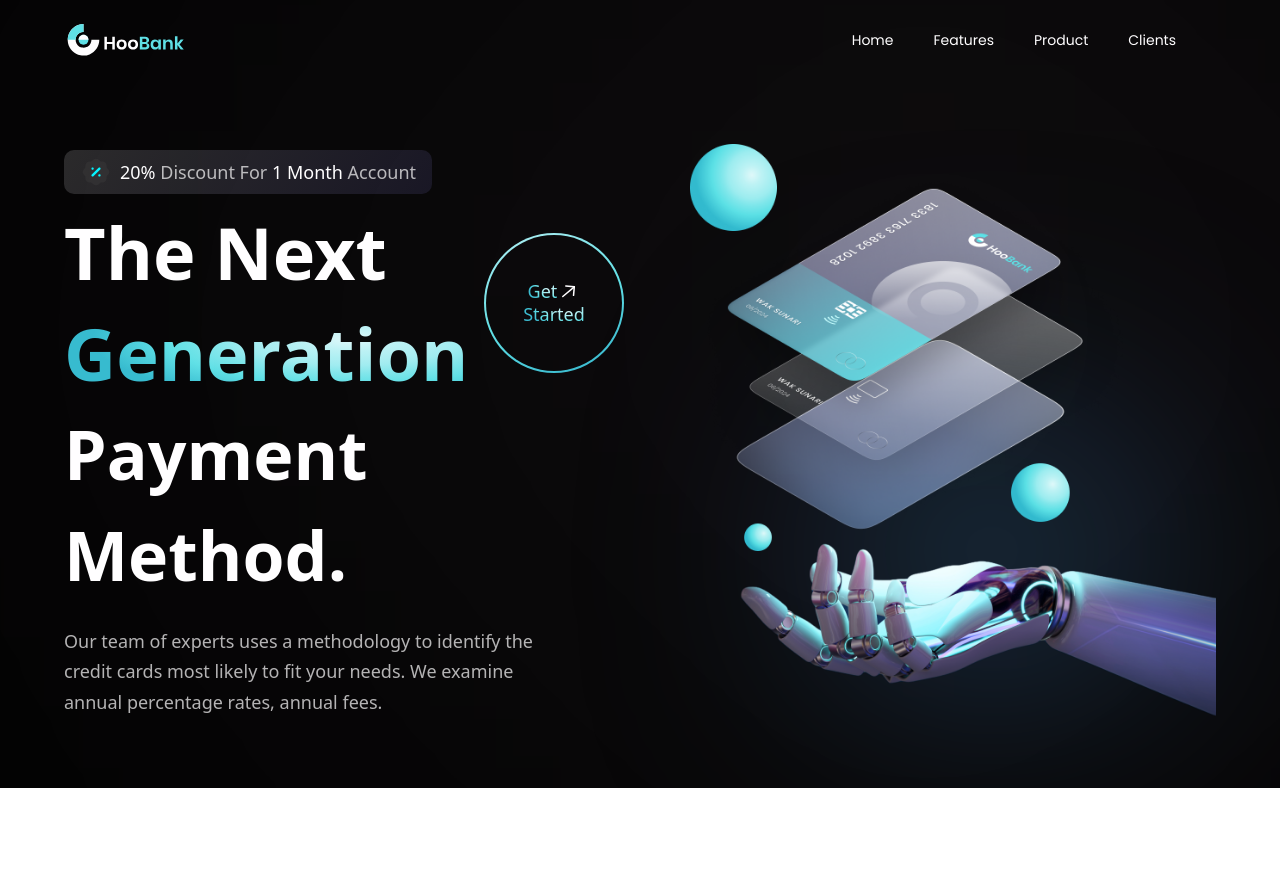
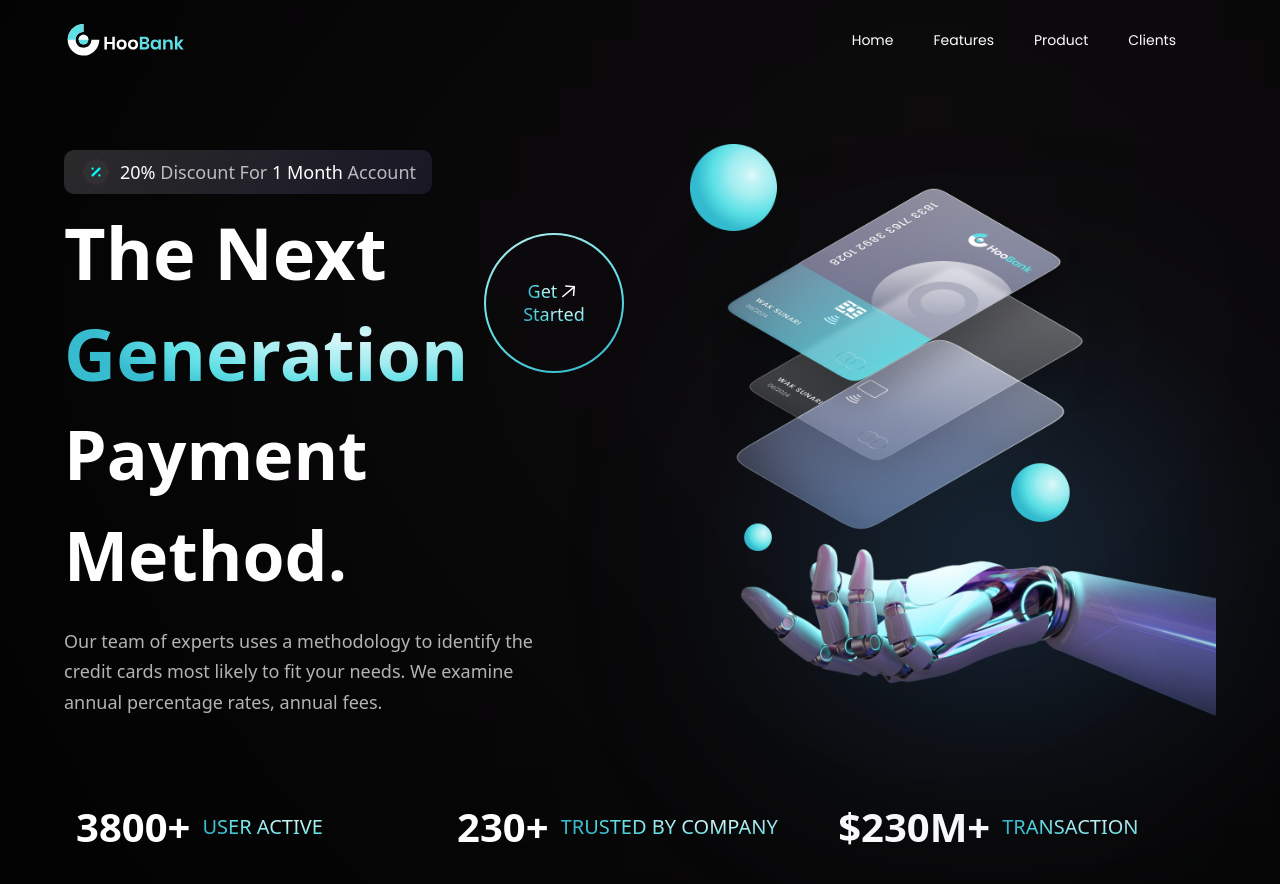
Before and after one commit to sendistephen/modern-bank-landing-page, a React (Vite) app: page / in a window 1280 px wide. Shown: the top 884 px of the page. Before the commit the page ends 800 px from the top, so only its background shows below. Built offline with nearby package versions, Linux system fonts and the light colour scheme.

Commit message:
WIP: Add stats section

```diff
--- a/src/App.jsx
+++ b/src/App.jsx
@@ -1,5 +1,5 @@
 import React from "react";
-import { Hero, Navbar } from "./components";
+import { Hero, Navbar, Stats } from "./components";
 import styles from "./styles";
 
 const App = () => {
@@ -17,6 +17,12 @@
 					<Hero />
 				</div>
 			</div>
+			{/*---- Stats component ---*/}
+			<div className={`bg-primary ${styles.paddingX}`}>
+				<div className={`${styles.boxWidth}`}>
+					<Stats />
+				</div>
+			</div>
 		</div>
 	);
 };
--- a/src/components/Stats.jsx
+++ b/src/components/Stats.jsx
@@ -1,7 +1,21 @@
 import React from "react";
+import { stats } from "../constants";
+import styles from "../styles";
 
-const Stats = () => {
-	return <div>Stats</div>;
-};
+const Stats = () => (
+	<section className={`${styles.flexCenter} flex-row flex-wrap sm:mb-20 mb-6 `}>
+		{stats.map((stat) => (
+			<div key={stat.id} className={`flex-1 flex justify-start items-center flex-row m-3`}>
+				<h4 className="font-poppins font-semibold xs:text-[40px] text-[30px] xs:leading-[53px] leading-[43px] text-white">
+					{stat.value}
+				</h4>
+				<p className="font-poppins font-normal xs:text-[20px] text-[15px] xs:leading-[26px] leading-[21px] text-gradient uppercase ml-3">
+					{stat.title}
+				</p>
+			</div>
+		))}
+		|
+	</section>
+);
 
 export default Stats;
```
